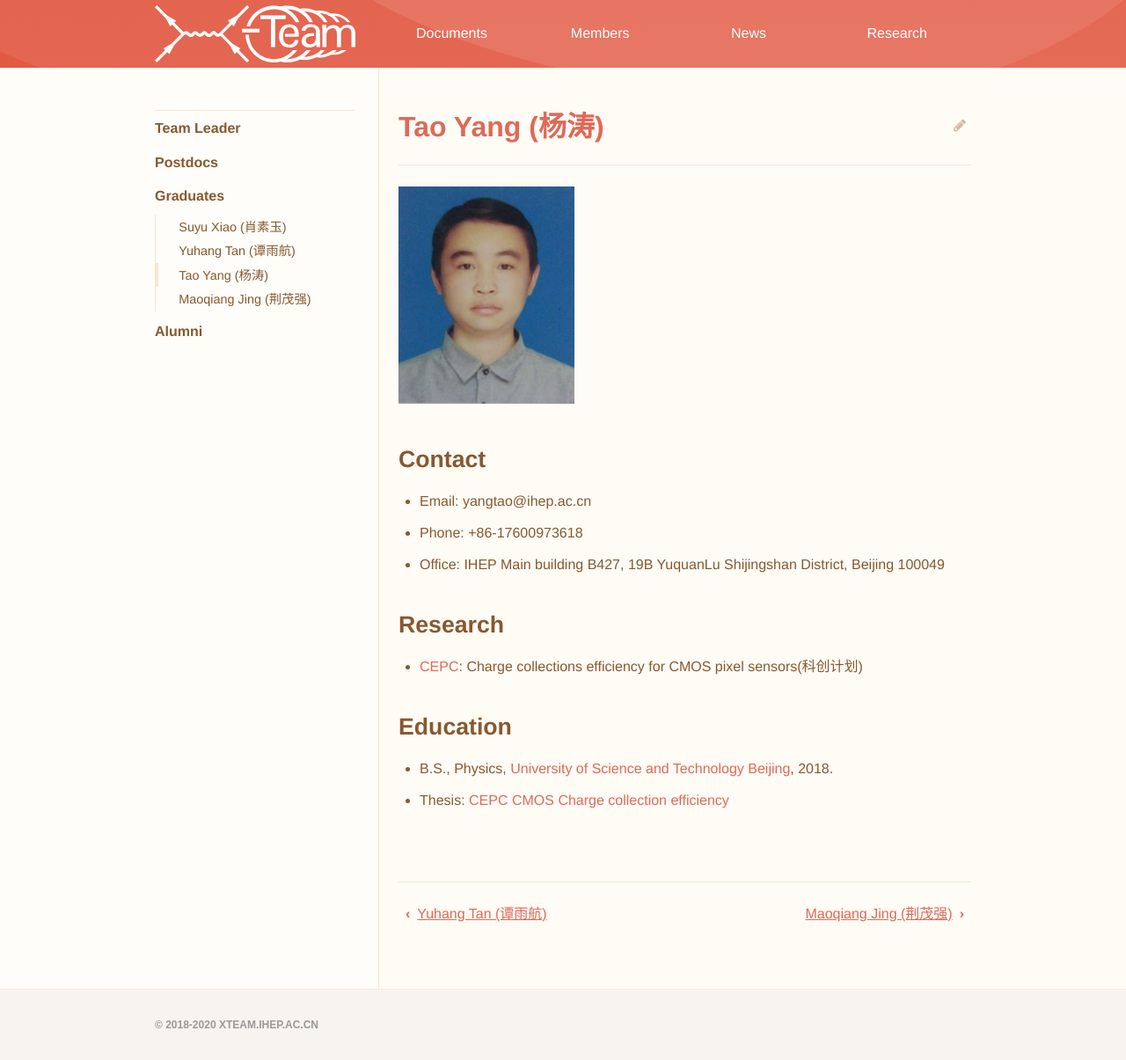
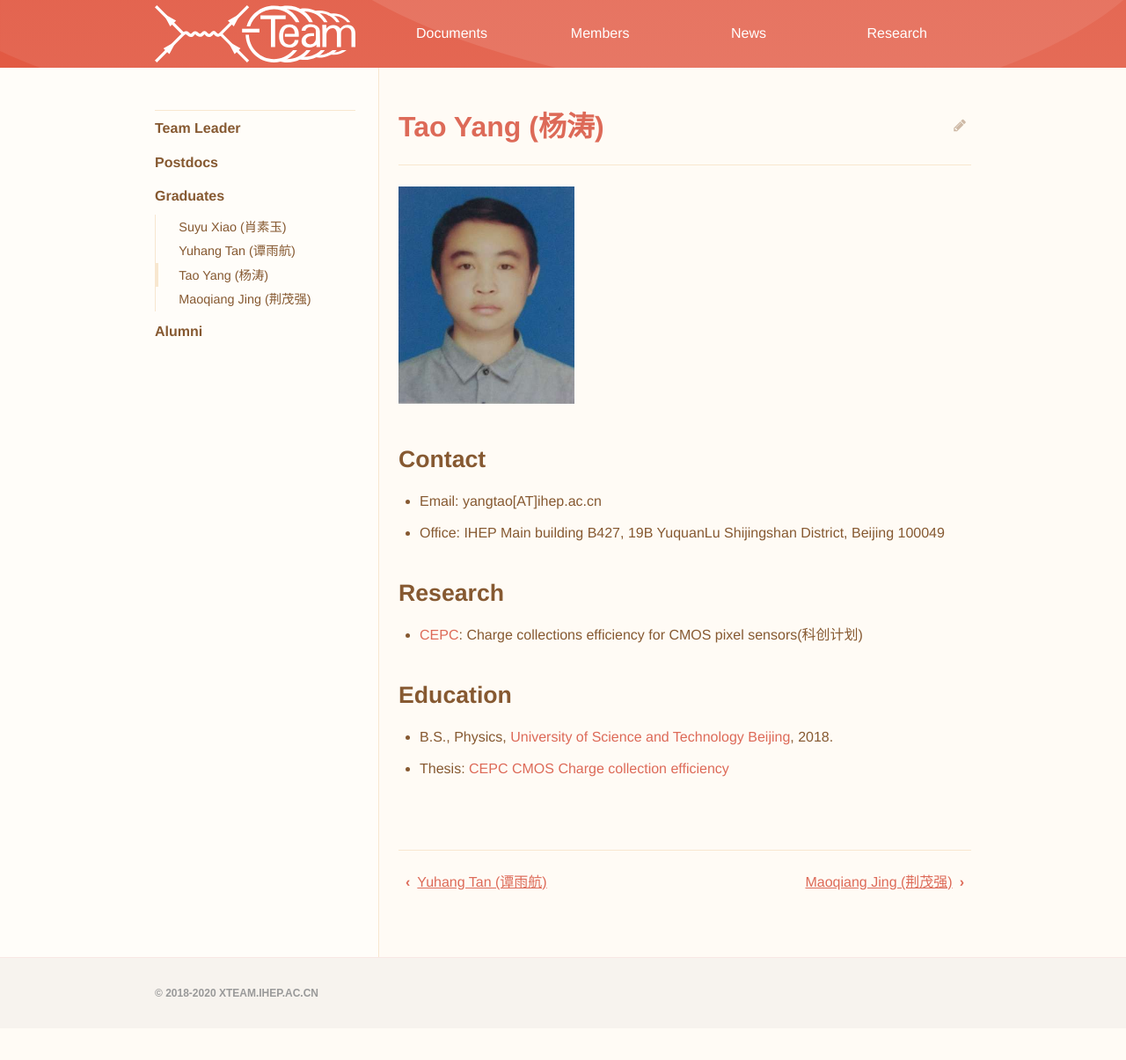
Before and after one commit to dt-np/xteam, a Jekyll site: the page built from _members/Tao_Yang.md, in a window 1280 px wide. Shown: the whole page at 88% size. Built offline with Jekyll 4.4.1, drawn with Linux system fonts in a browser that asks for light colours; after the commit the page ends 1169 px from its top, so only the background shows below that.

Commit message:
Update Tao_Yang.md

```diff
--- a/_members/Tao_Yang.md
+++ b/_members/Tao_Yang.md
@@ -6,8 +6,7 @@ title: Tao Yang (杨涛)
 
 
 ## Contact
-- Email: yangtao@ihep.ac.cn
-- Phone: +86-17600973618
+- Email: yangtao[AT]ihep.ac.cn
 - Office: IHEP Main building B427, 19B YuquanLu Shijingshan District, Beijing 100049
 
 ## Research
```
